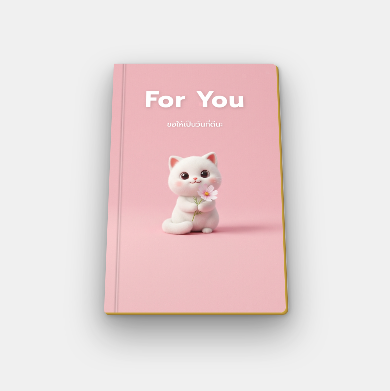
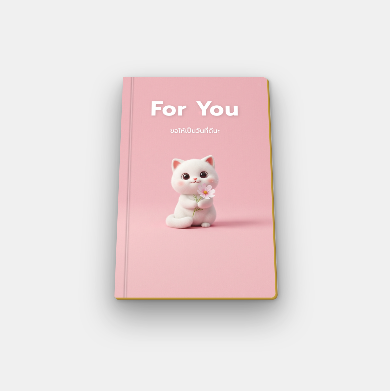
Before and after one commit to chainakon02/for-u, a website built with Vite: page index.html in a window 390 px wide. Shown: the part 241-632 px from the top of the page. Built offline with nearby package versions, Linux system fonts and the light colour scheme.

Commit message:
Update style.css

```diff
--- a/src/style.css
+++ b/src/style.css
@@ -414,17 +414,18 @@ body {
   display: flex;
   align-items: baseline;
   line-height: 1.1;
+  white-space: nowrap;
 }
 
 .text-small-part {
-  font-size: 46px;
+  font-size: 42px;
   font-weight: 400;
   letter-spacing: -1px;
   margin-right: 8px;
 }
 
 .text-large-part {
-  font-size: 100px;
+  font-size: 85px;
   font-weight: 500;
   letter-spacing: -2px;
 }
@@ -616,7 +617,7 @@ body {
 
 @media (max-width: 400px) {
   .book {
-    --book-scale: 0.44;
+    --book-scale: 0.39;
   }
 }
 
```
